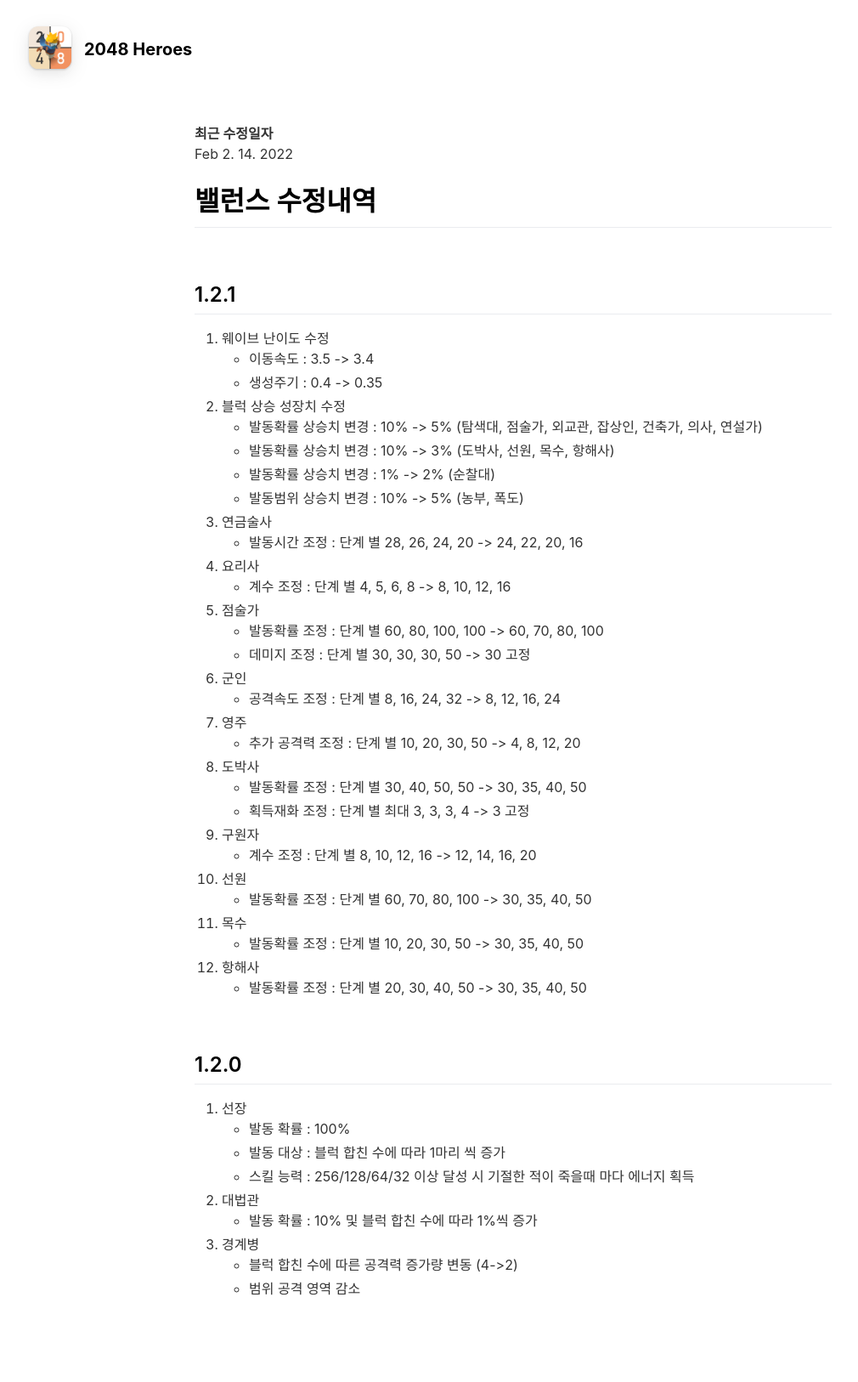
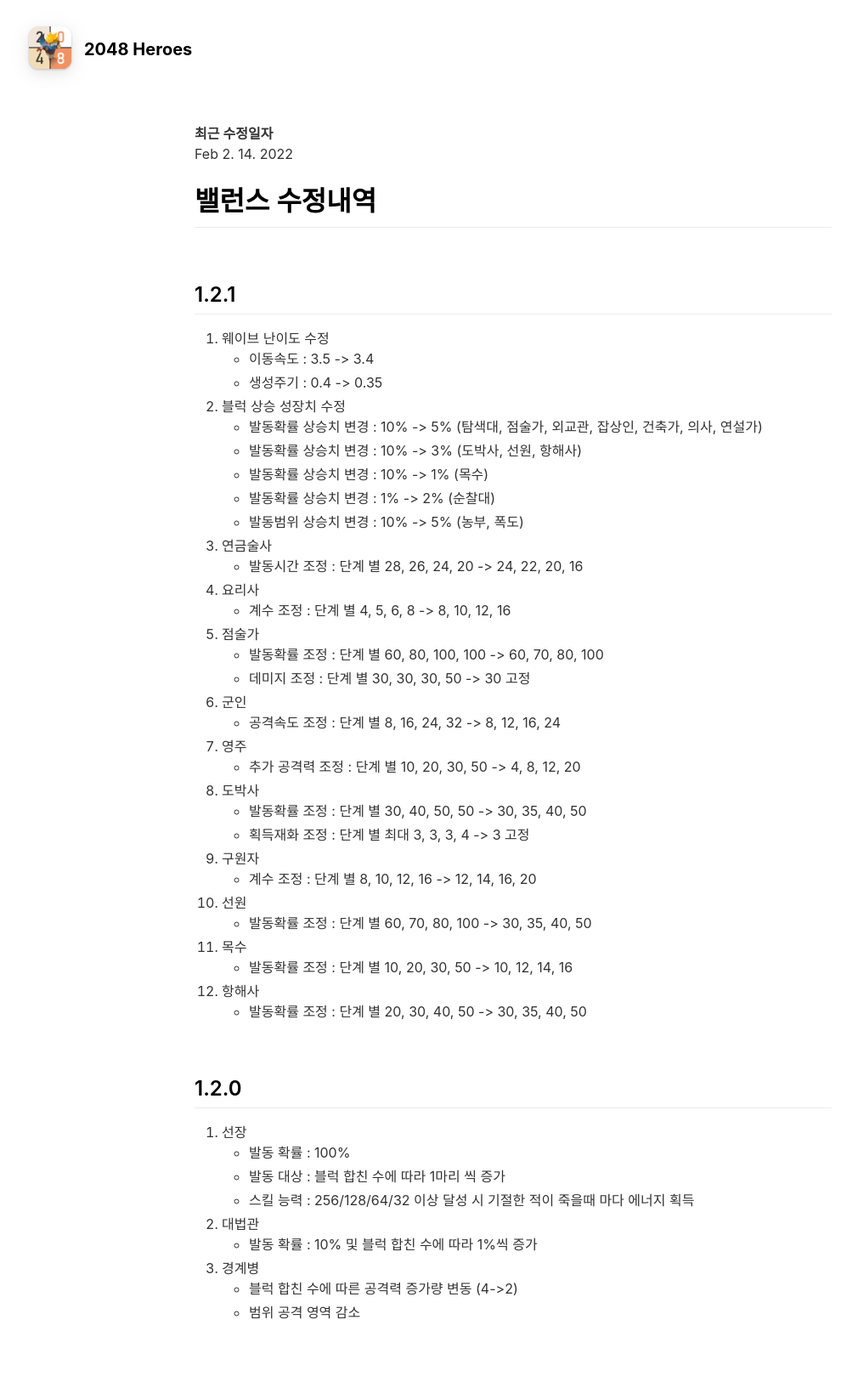
Before and after one commit to ArgoExped/Frozen-Arts, a Jekyll site: the page built from balance-kr.md, in a window 1280 px wide. Shown: the whole page at 85% size, without its empty margins (36-1046 px from the left). Built offline with Jekyll 4.4.1, drawn with Linux system fonts in a browser that asks for light colours; nearby versions of some CDN libraries; before the commit the page ends 1598 px from its top, so only the background shows below that.

Commit message:
Carptenter patch

```diff
--- a/balance-kr.md
+++ b/balance-kr.md
@@ -17,7 +17,8 @@ Feb 2. 14. 2022
      - 생성주기 : 0.4 -> 0.35
 2. 블럭 상승 성장치 수정
      - 발동확률 상승치 변경 : 10% -> 5% (탐색대, 점술가, 외교관, 잡상인, 건축가, 의사, 연설가)
-     - 발동확률 상승치 변경 : 10% -> 3% (도박사, 선원, 목수, 항해사)
+     - 발동확률 상승치 변경 : 10% -> 3% (도박사, 선원, 항해사)
+     - 발동확률 상승치 변경 : 10% -> 1% (목수)
      - 발동확률 상승치 변경 : 1% -> 2% (순찰대)
      - 발동범위 상승치 변경 : 10% -> 5% (농부, 폭도)
 3. 연금술사
@@ -39,7 +40,7 @@ Feb 2. 14. 2022
 10. 선원
      - 발동확률 조정 : 단계 별 60, 70, 80, 100 -> 30, 35, 40, 50
 11. 목수
-     - 발동확률 조정 : 단계 별 10, 20, 30, 50 -> 30, 35, 40, 50
+     - 발동확률 조정 : 단계 별 10, 20, 30, 50 -> 10, 12, 14, 16
 12. 항해사
      - 발동확률 조정 : 단계 별 20, 30, 40, 50 -> 30, 35, 40, 50
 
```
Also changed, not shown: balance.md (+3 -2 lines).
